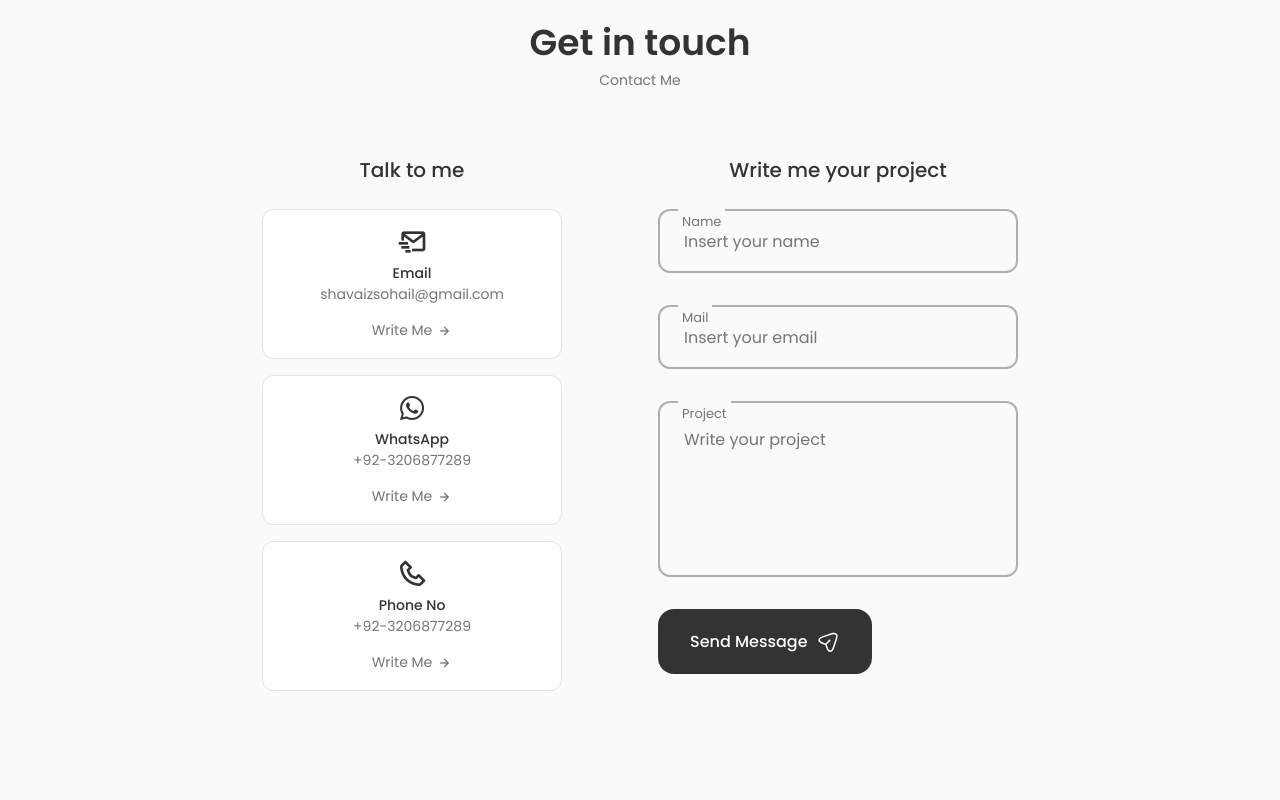
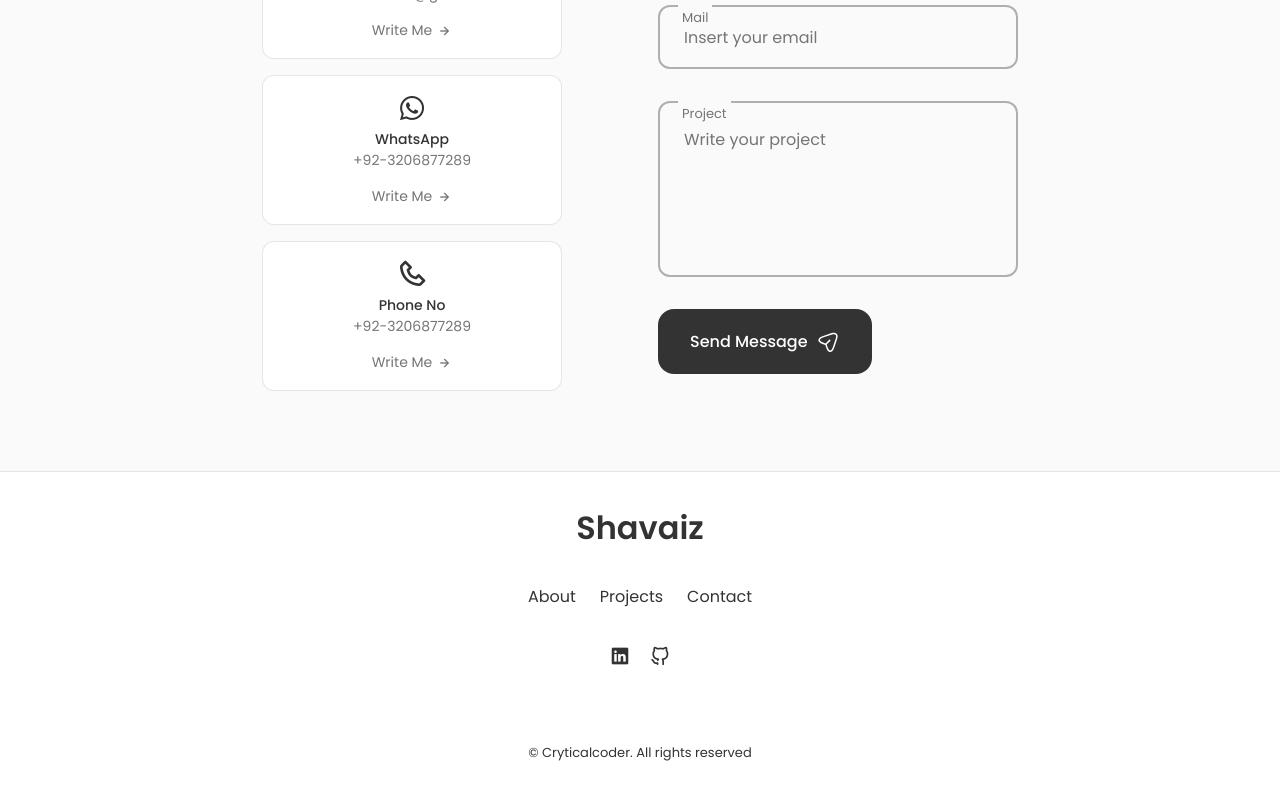
Before and after one commit to MuhammadShavaiz/Portfolio, a React (Create React App) app: page / in a window 1280 px wide. Shown: the part 2891-3691 px from the top of the page. Before the commit the page ends 3662 px from the top, so only its background shows below. Built offline with nearby package versions, Linux system fonts and the light colour scheme.

Commit message:
initial commit

```diff
--- a/src/App.js
+++ b/src/App.js
@@ -5,6 +5,7 @@
 import Skills from './components/Skills/Skills';
 import Qualification from './components/Qualification/Qualification';
 import Contact from  './components/Contact/Contact';
+import Footer from './components/Footer/Footer';
 
 function App() {
   return (
@@ -16,6 +17,7 @@
       <Skills/>
       <Qualification/>
       <Contact/>
+      <Footer/>
     </main>
     </>
   );
--- /dev/null
+++ b/src/components/Footer/Footer.css
@@ -0,0 +1,66 @@
+.footer{
+    background-color: var(--container-color);
+    border-top: 1px solid rgba(0, 0, 0, 0.1);
+}
+
+.footer__container{
+    padding: 2rem 0 6rem;
+}
+
+.footer__title,
+.footer__link{
+    color: var(--title-color);
+}
+
+.footer__title{
+    text-align: center;
+    margin-bottom: var(--mb-2);
+}
+
+.footer__link:hover{
+    columns: var(--titile-color-dark);
+}
+
+.footer__list{
+    display: flex;
+    justify-content: center;
+    column-gap: 1.5rem;
+    margin-bottom: var(--mb-2);
+}
+
+.footer__social{
+    display: flex;
+    justify-content: center;
+    column-gap: 1.25rem;
+}
+
+.footer__social-link{
+    background-color: var(--title-color);
+    color: var(--container-color);
+    font-size: 1.25rem;
+    padding: 0.4rem;
+    border-radius: 0.5rem ;
+    display: inline-flex;
+}
+
+.footer__social-link:hover{
+    background-color: var(--titile-color-dark);
+}
+
+.footer__copy{
+    display: block;
+    margin-top: 4.5rem;
+    color: var(--title-color);
+    text-align: center;
+    font-size: var(--smaller-font-size);
+}
+
+/* BREAKPOINTS */
+/* for large devices */
+@media screen and (max-width: 992px) {
+    .footer__social-link{
+        padding: 0.25rem;
+        border-radius: 0.25rem;
+        font-size: 1rem;
+    }
+  }
--- /dev/null
+++ b/src/components/Footer/Footer.js
@@ -0,0 +1,39 @@
+import React from 'react'
+import "./Footer.css"
+
+const Footer = () => {
+  return (
+    <footer className="footer">
+        <div className="footer__container container">
+            <h1 className="footer__title">Shavaiz</h1>
+
+            <ul className="footer__list">
+                <li>
+                    <a href="#about" className="footer__link">About</a>
+                </li>
+                <li>
+                    <a href="#projects" className="footer__link">Projects</a>
+                </li>
+                <li>
+                    <a href="#contact" className="footer__link">Contact</a>
+                </li>
+            </ul>
+
+            <div className="footer__social">
+            <a href="https://www.linkedin.com/in/muhammad-shavaiz-sb10/" className="home__social-icon" target='_blank'>
+        <i className='uil uil-linkedin'></i>
+        </a>
+        <a href="https://github.com/MuhammadShavaiz" className="home__social-icon" target='_blank'>
+        <i className='uil uil-github-alt'></i>
+        </a>
+            </div>
+
+            <span className='footer__copy'>
+                &#169; Cryticalcoder. All rights reserved
+            </span>
+        </div>
+    </footer>
+  )
+}
+
+export default Footer
--- a/src/components/Skills/Skills.js
+++ b/src/components/Skills/Skills.js
@@ -14,7 +14,6 @@
 
         <div className="skills__container container grid">
             <Frontend/>
-            <Backend/>
             <MachineLearning/>
         </div>
     </section>
```
